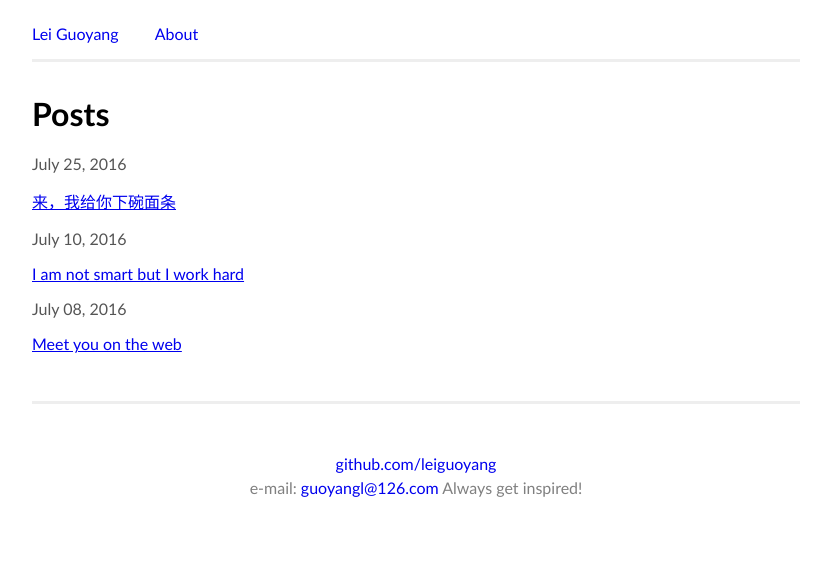
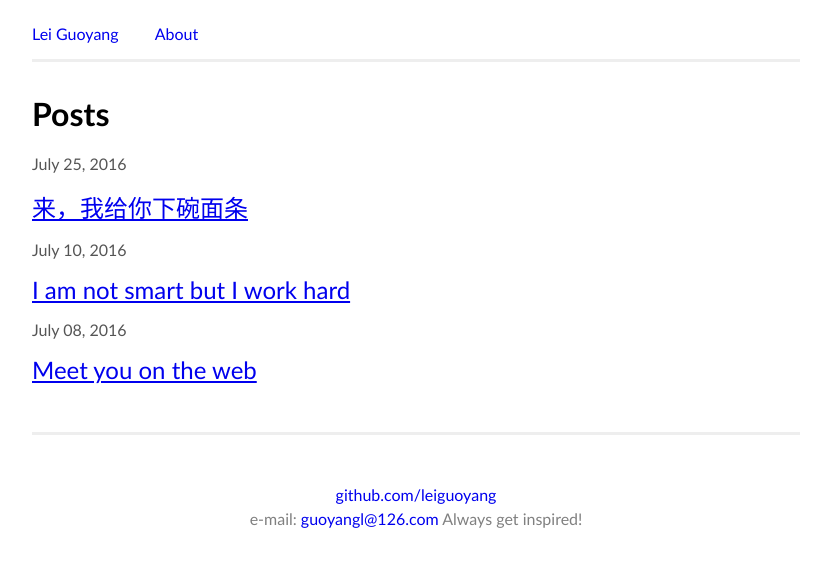
Before and after one commit to leiguoyang/leiguoyang.github.io, a Jekyll site: the page built from index.html, in a window 1280 px wide. Shown: the top 567 px of the page, without its empty margins (224-1055 px from the left). Built offline with Jekyll 4.4.1, drawn with Linux system fonts in a browser that asks for light colours.

Commit message:
Set the anchor elements' font size
Make them more outstanding

```diff
--- a/css/main.css
+++ b/css/main.css
@@ -68,3 +68,7 @@ img {
 #post-list li {
   margin: 1em 0;
 }
+
+#post-list a {
+  font-size: 1.5em;
+}
```
